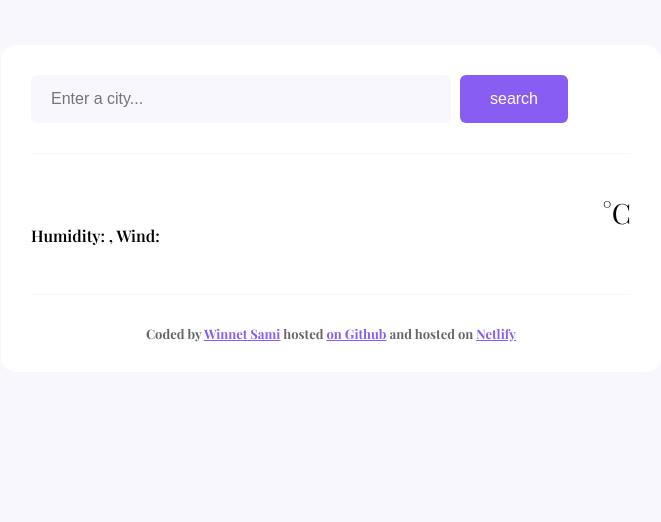
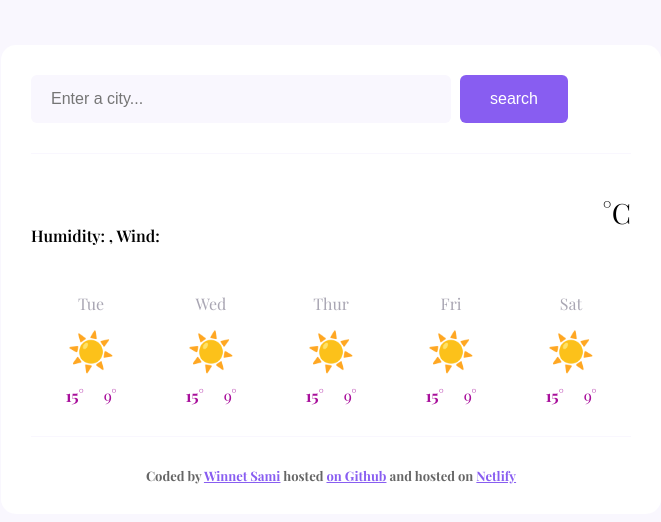
Before and after one commit to wtsmm/new-folder, a plain HTML site: page index.html in a window 1280 px wide. Shown: the whole page, without its empty margins (309-970 px from the left). Drawn offline with nearby package versions, Linux system fonts and the light colour scheme; no server answers; a web font is replaced by a local one.

Commit message:
Added the forecast html from javascript

```diff
--- a/index.html
+++ b/index.html
@@ -47,6 +47,7 @@
             <div class="app-unit">°C</div>
           </div>
         </div>
+        <div class="weather-forecast" id="forecast"></div>
       </main>
 
       <footer>
--- a/index.js
+++ b/index.js
@@ -53,6 +53,27 @@ function handleSearchSubmit(event) {
 
   searchCity(searchInput.value);
 }
+function displayForecast() {
+  let days = ["Tue", "Wed", "Thur", "Fri", "Sat"];
+  let forecastHtml = "";
+  days.forEach(function (day) {
+    forecastHtml =
+      forecastHtml +
+      `<div class="weather-forecast-day">
+            <div class="weather-forecast-date">${day}</div>
+            <div class="weather-forecast-icon">☀️</div>
+            <div class="weather-forecast-temps">
+              <div class="weather-forecast-temp"><strong> 15°</strong></div>
+              <div class="weather-forecast-temp">9°</div>
+            </div>
+            </div>
+          `;
+  });
+  let forecastElement = document.querySelector("#forecast");
+  forecastElement.innerHTML = forecastHtml;
+}
+
 let searchFormElement = document.querySelector("#search-form");
 searchFormElement.addEventListener("submit", handleSearchSubmit);
 searchCity("Harare");
+displayForecast();
--- a/style.css
+++ b/style.css
@@ -76,6 +76,34 @@ main {
   margin-top: 10px;
   font-size: 28px;
 }
+.weather-forecast {
+  display: flex;
+  justify-content: space-around;
+  margin-top: 30px;
+}
+
+.weather-forecast-date {
+  text-align: center;
+  color: rgba(39, 33, 66, 0.4);
+  font-size: 16px;
+  line-height: 20px;
+  margin-bottom: 10px;
+}
+.weather-forecast-icon {
+  font-size: 38px;
+  text-align: center;
+}
+.weather-forecast-temps {
+  text-align: center;
+  color: rgb(168, 15, 155);
+  margin-top: 10px;
+  display: flex;
+  justify-content: center;
+}
+.weather-forecast-temp {
+  padding: 0 10px;
+}
+
 footer {
   border-top: 1px solid#f9f7fe;
   padding: 30px 0 0 0;
```
